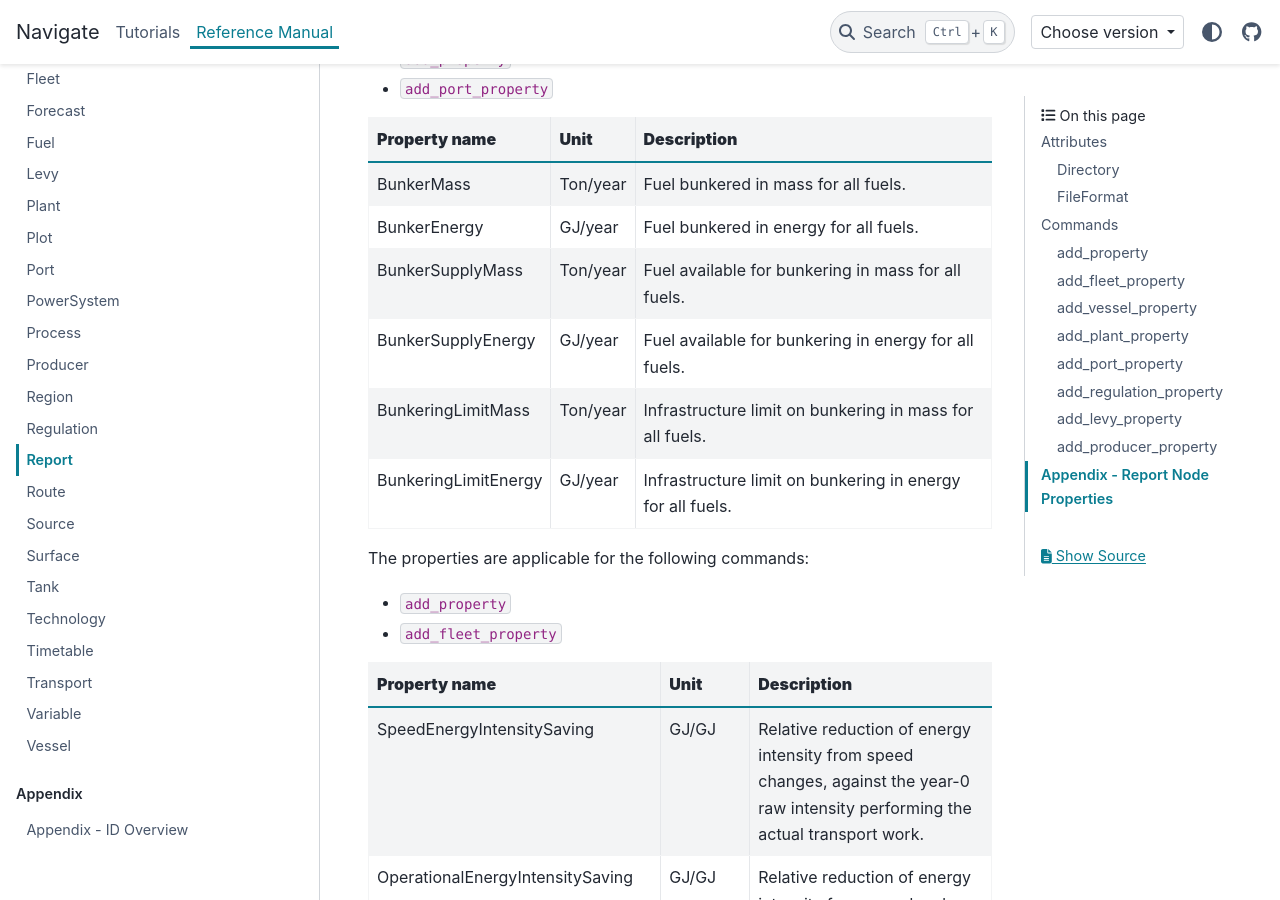
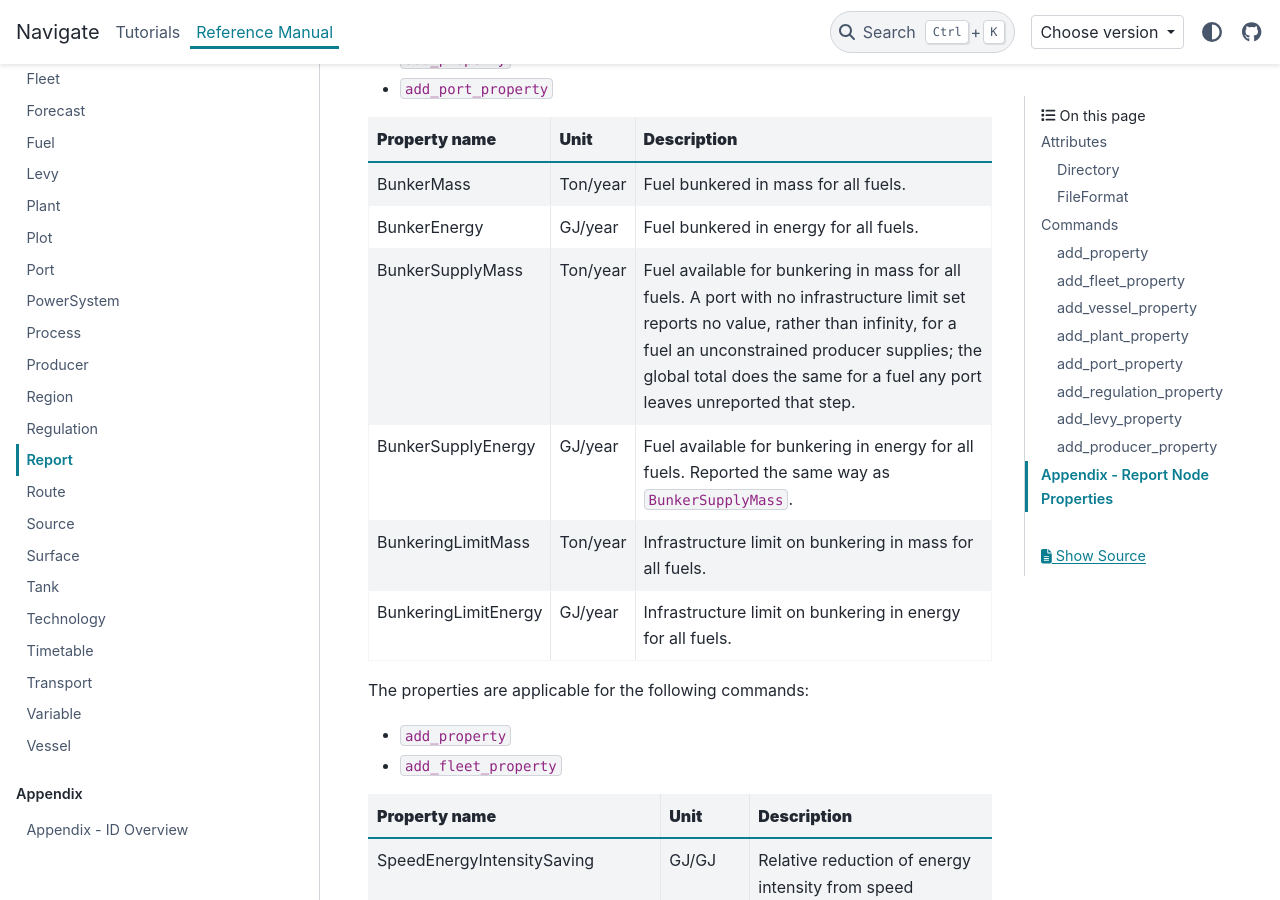
Before and after one commit to zerocarbonshipping/navigate-zcs, a Sphinx documentation site: the page built from docs/reference_manual/report.md, in a window 1280 px wide and 900 px high, scrolled down 10059 px. Built offline with Sphinx 7.4.7 and the PyData theme 0.15.4, drawn with Linux system fonts in a browser that asks for light colours.

Commit message:
Fix Copilot comment 5: document the unconstrained-supply report convention
BunkerSupplyMass and BunkerSupplyEnergy now state, in the report reference
manual, that a port with no infrastructure limit reports no value (instead
of infinity) for a fuel an unconstrained producer supplies, and that the
global total does the same for a fuel any port leaves unreported that step.
The producer-import docstring statement of the same convention landed in
the previous commit alongside the code it documents.

tests/attribute/test_report_property_docs.py only checks that a table row's
property name resolves to a profile getter, so this wording change needed
no test update; it still passes. The CHANGELOG entry already matched this
behavior (port-level convention; the manager-level detail has no currently
observable effect, per CONTRIBUTING.md's changelog scope), so it is
unchanged.

Co-Authored-By: Claude Opus 5.5 <noreply@anthropic.com>

```diff
--- a/docs/reference_manual/report.md
+++ b/docs/reference_manual/report.md
@@ -210,8 +210,8 @@ The properties are applicable for the following commands:
 |----------------------|--------------------|------------------------------------------------------------|
 | BunkerMass           | Ton/year           | Fuel bunkered in mass for all fuels.                       |
 | BunkerEnergy         | GJ/year            | Fuel bunkered in energy for all fuels.                     |
-| BunkerSupplyMass     | Ton/year           | Fuel available for bunkering in mass for all fuels.        |
-| BunkerSupplyEnergy   | GJ/year            | Fuel available for bunkering in energy for all fuels.      |
+| BunkerSupplyMass     | Ton/year           | Fuel available for bunkering in mass for all fuels. A port with no infrastructure limit set reports no value, rather than infinity, for a fuel an unconstrained producer supplies; the global total does the same for a fuel any port leaves unreported that step. |
+| BunkerSupplyEnergy   | GJ/year            | Fuel available for bunkering in energy for all fuels. Reported the same way as `BunkerSupplyMass`. |
 | BunkeringLimitMass   | Ton/year           | Infrastructure limit on bunkering in mass for all fuels.   |
 | BunkeringLimitEnergy | GJ/year            | Infrastructure limit on bunkering in energy for all fuels. |
 
```
